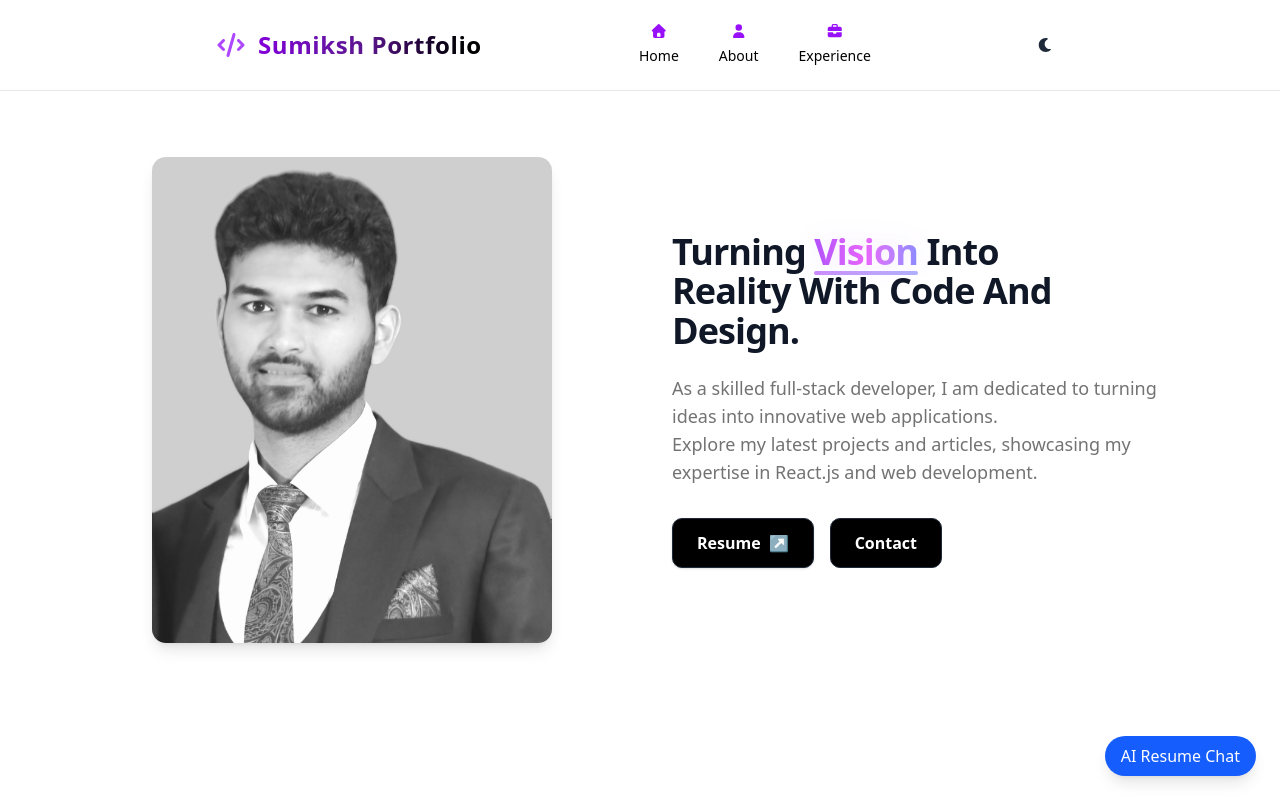
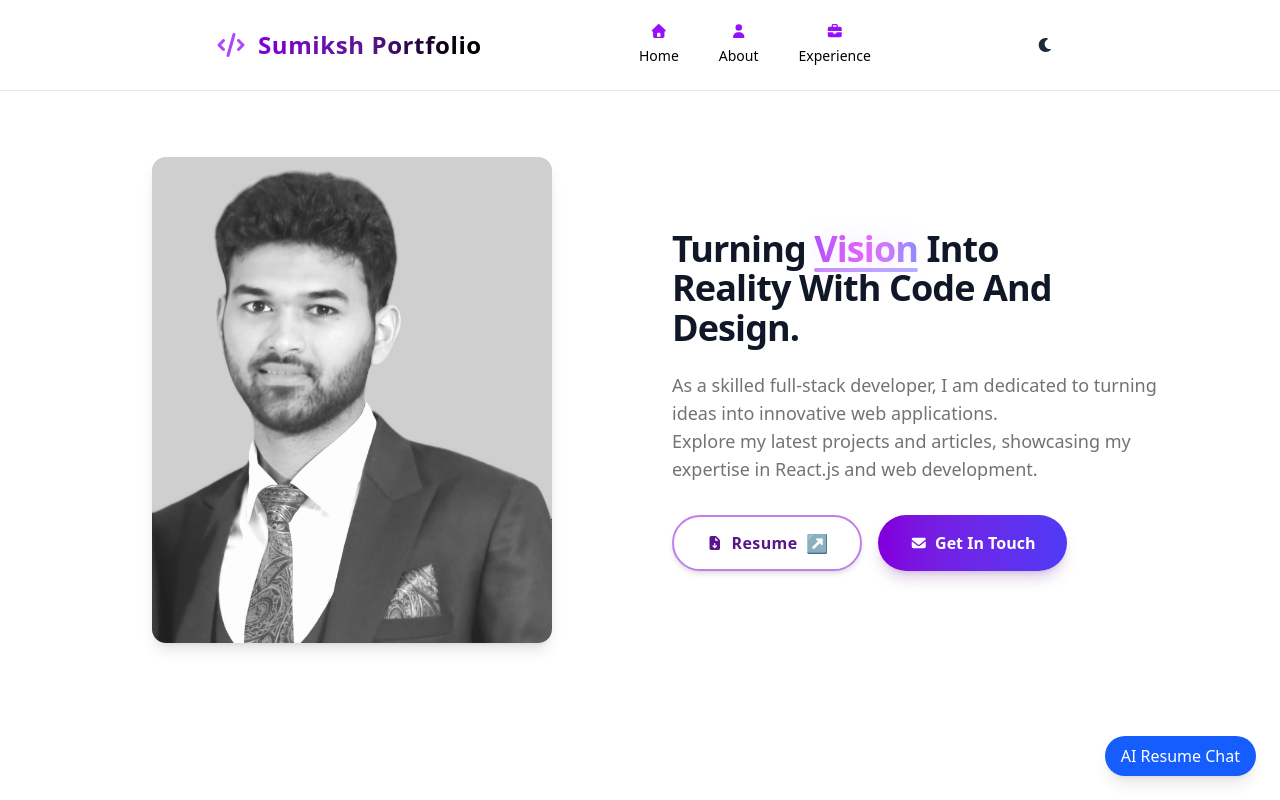
Before and after one commit to Sumiksh/portfolio2x, a Next.js app: page / in a window 1280 px wide. Built offline with nearby package versions, Linux system fonts and the light colour scheme.

Commit message:
modified resume and contact buttons to match resume

```diff
--- a/src/app/page.js
+++ b/src/app/page.js
@@ -3,6 +3,11 @@ import Image from "next/image";
 import { useTheme } from "next-themes";
 import { Navbar } from "../components/ui/navbar";
 import { useState, useEffect } from "react";
+import { FontAwesomeIcon } from "@fortawesome/react-fontawesome";
+import {
+  faEnvelope,
+  faFileArrowDown
+} from "@fortawesome/free-solid-svg-icons";
 
 export default function Home() {
   const { theme } = useTheme();
@@ -153,8 +158,7 @@ export default function Home() {
                 <span className="inline-block animate-pulse duration-[3000ms] text-transparent bg-clip-text bg-gradient-to-r from-purple-600 via-fuchsia-500 to-indigo-500 drop-shadow-[0_0_15px_rgba(168,85,247,0.2)]">
                   Vision
                 </span>
-
-                {/* Optional: A subtle underline that glows with it */}
+                {/*An underline that glows with it */}
                 <span className="absolute -bottom-1 left-0 w-full h-1 bg-gradient-to-r from-purple-600 to-indigo-500 rounded-full opacity-50 animate-pulse duration-[3000ms]"></span>
               </span>
               {" "}Into
@@ -170,26 +174,34 @@ export default function Home() {
               in React.js and web development.
             </p>
             <div className="flex gap-4">
-              <a
-                href="/resume.pdf"
+              <a href="/resume.pdf"
                 target="_blank"
                 rel="noopener noreferrer"
-                className={`px-6 py-3 rounded-lg font-semibold shadow border flex items-center gap-2 ${isDark
-                    ? "bg-white text-black border-gray-300 hover:bg-gray-100"
-                    : "bg-black text-white border-gray-800 hover:bg-gray-900"
+                className={`px-8 py-3 rounded-full font-bold transition-all duration-300 transform hover:scale-105 active:scale-95 shadow-md flex items-center gap-2 group
+              ${isDark
+                    ? "bg-transparent text-white border-2 border-purple-500/50 hover:border-purple-400 hover:bg-purple-500/10 shadow-[0_0_15px_rgba(168,85,247,0.1)]"
+                    : "bg-transparent text-purple-900 border-2 border-purple-700/50 hover:border-purple-700 hover:bg-purple-50"
                   }`}
               >
-                Resume
-                <span aria-hidden="true">↗</span>
+                <FontAwesomeIcon icon={faFileArrowDown} className="text-sm transition-transform group-hover:-translate-y-1"/>
+                <span className="tracking-wide">Resume</span>
+                <span className="text-lg transition-transform duration-300 group-hover:translate-x-1 group-hover:-translate-y-1">
+                  ↗
+                </span>
               </a>
+
               <button
                 onClick={handleContactClick}
-                className={`px-6 py-3 rounded-lg font-semibold border transition ${isDark
-                    ? "bg-white text-black border-gray-300 hover:bg-gray-100"
-                    : "bg-black text-white border-gray-800 hover:bg-gray-900"
+                className={`px-8 py-3 rounded-full font-bold transition-all duration-300 transform hover:scale-105 active:scale-95 shadow-lg
+              ${isDark
+                    ? "bg-gradient-to-r from-purple-600 to-fuchsia-500 text-white shadow-purple-500/20 hover:shadow-purple-500/40 border border-purple-400/30"
+                    : "bg-gradient-to-r from-purple-700 to-indigo-600 text-white shadow-purple-900/20 hover:shadow-purple-900/40"
                   }`}
               >
-                {showEmail ? email : "Contact"}
+                <span className="flex items-center gap-2">
+                  {!showEmail && <FontAwesomeIcon icon={faEnvelope} className="text-sm" />}
+                  {showEmail ? email : "Get In Touch"}
+                </span>
               </button>
             </div>
           </div>
```
Also changed, not shown: 1 other file (tests, documents, lock files or other folders). Lines whose indentation alone changed are shown as unchanged.
